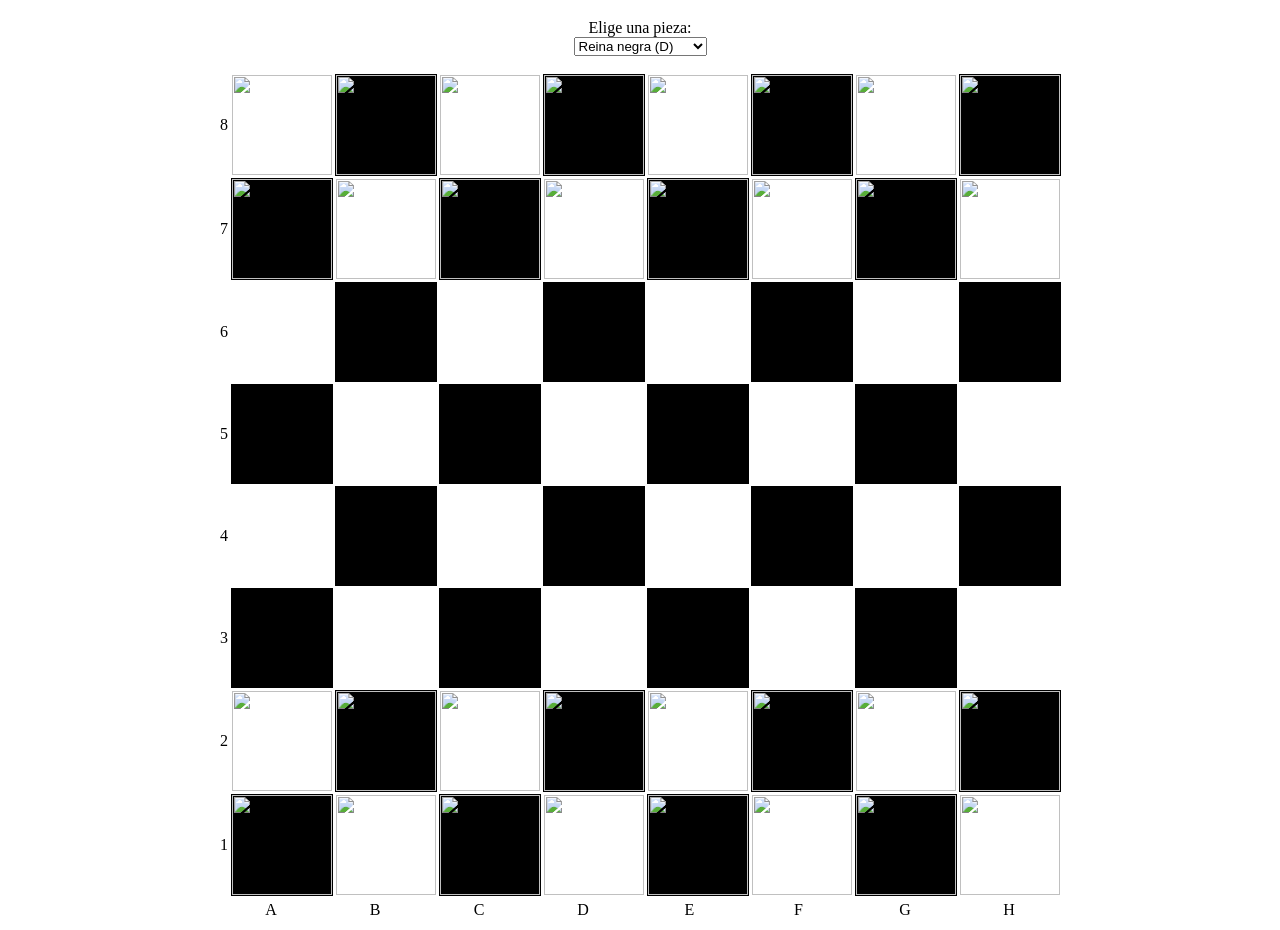
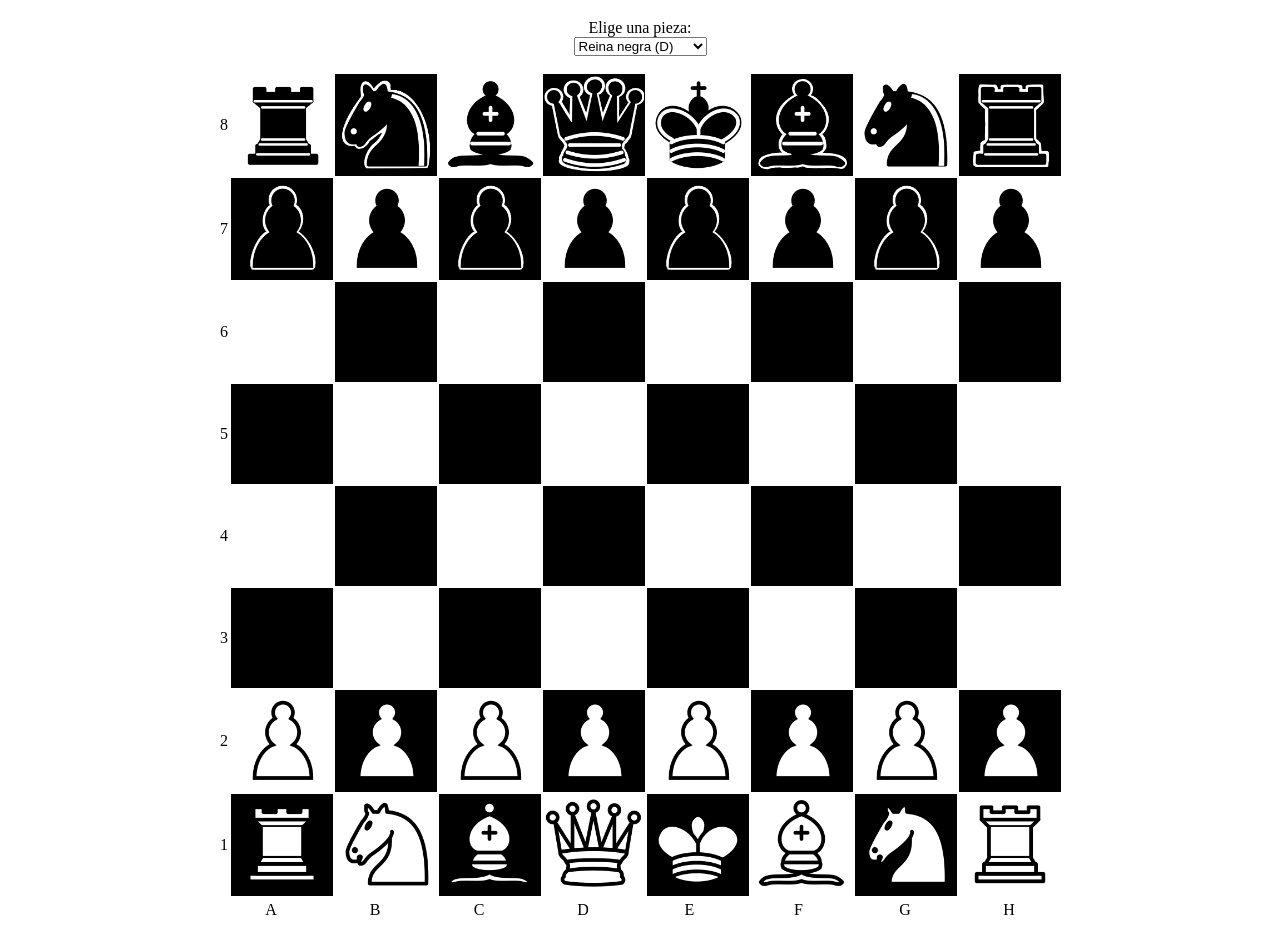
Before and after one commit to NicoMorenoK/ajedrez-nico-2, a plain HTML site: page index.html in a window 1280 px wide. Shown: the part 169-1099 px from the top of the page. Drawn offline with Linux system fonts and the light colour scheme.

Commit message:
Update index.html

```diff
--- a/index.html
+++ b/index.html
@@ -38,56 +38,56 @@
 <tr>
 <td align="right"> 8 </td>
 <td width="100px" height="100px">
-<img src="img/torre negra.png" width="100px" height="100px">
+<img src=" torre negra.png" width="100px" height="100px">
 </td>
 <td bgcolor="black" width="100px" height="100px">
-<img src="img/caballo negro.png" width="100px" height="100px">
+<img src=" caballo negro.png" width="100px" height="100px">
 </td>
 <td width="100px" height="100px">
-<img src="img/alfil negro.png" width="100px" height="100px">
+<img src=" alfil negro.png" width="100px" height="100px">
 </td>
 <td bgcolor="black" width="100px" height="100px">
-<img src="img/reina negra.png" width="100px" height="100px">
+<img src=" reina negra.png" width="100px" height="100px">
 </td>
 <td width="100px" height="100px">
-<img src="img/rey negro.png" width="100px" height="100px">
+<img src="rey negro.png" width="100px" height="100px">
 </td>
 <td bgcolor="black" width="100px" height="100px">
-<img src="img/alfil negro.png" width="100px" height="100px">
+<img src=" alfil negro.png" width="100px" height="100px">
 </td>
 <td width="100px" height="100px">
-<img src="img/caballo negro.png" width="100px" height="100px">
+<img src=" caballo negro.png" width="100px" height="100px">
 </td>
 <td bgcolor="black" width="100px" height="100px">
-<img src="img/torre negra.png" width="100px" height="100px">
+<img src=" torre negra.png" width="100px" height="100px">
 </td>
 </tr>
 <!--Fila 2 iniciando con negro-->
 <tr>
 <td align="right"> 7 </td>
 <td bgcolor="black" width="100px" height="100px">
-<img src="img/peon negro.png" width="100px" height="100px">
+<img src=" peon negro.png" width="100px" height="100px">
 </td>
 <td width="100px" height="100px">
-<img src="img/peon negro.png" width="100px" height="100px">
+<img src=" peon negro.png" width="100px" height="100px">
 </td>
 <td bgcolor="black" width="100px" height="100px">
-<img src="img/peon negro.png" width="100px" height="100px">
+<img src=" peon negro.png" width="100px" height="100px">
 </td>
 <td width="100px" height="100px">
-<img src="img/peon negro.png" width="100px" height="100px">
+<img src=" peon negro.png" width="100px" height="100px">
 </td>
 <td bgcolor="black" width="100px" height="100px">
-<img src="img/peon negro.png" width="100px" height="100px">
+<img src=" peon negro.png" width="100px" height="100px">
 </td>
 <td width="100px" height="100px">
-<img src="img/peon negro.png" width="100px" height="100px">
+<img src=" peon negro.png" width="100px" height="100px">
 </td>
 <td bgcolor="black" width="100px" height="100px">
-<img src="img/peon negro.png" width="100px" height="100px">
+<img src=" peon negro.png" width="100px" height="100px">
 </td>
 <td width="100px" height="100px">
-<img src="img/peon negro.png" width="100px" height="100px">
+<img src=" peon negro.png" width="100px" height="100px">
 </td>
 </tr>
 <!--Fila 3 iniciando con blanco-->
@@ -142,56 +142,56 @@
 <tr>
 <td align="right"> 2 </td>
 <td width="100px" height="100px">
-    <img src="img/peon blanco.png" width="100px" height="100px">
+    <img src=" peon blanco.png" width="100px" height="100px">
 </td>
 <td bgcolor="black" width="100px" height="100px">
-    <img src="img/peon blanco.png" width="100px" height="100px">
+    <img src=" peon blanco.png" width="100px" height="100px">
 </td>
 <td width="100px" height="100px">
-    <img src="img/peon blanco.png" width="100px" height="100px">
+    <img src=" peon blanco.png" width="100px" height="100px">
 </td>
 <td bgcolor="black" width="100px" height="100px">
-    <img src="img/peon blanco.png" width="100px" height="100px">
+    <img src=" peon blanco.png" width="100px" height="100px">
 </td>
 <td width="100px" height="100px">
-    <img src="img/peon blanco.png" width="100px" height="100px">
+    <img src=" peon blanco.png" width="100px" height="100px">
 </td>
 <td bgcolor="black" width="100px" height="100px">
-    <img src="img/peon blanco.png" width="100px" height="100px">
+    <img src=" peon blanco.png" width="100px" height="100px">
 </td>
 <td width="100px" height="100px">
-    <img src="img/peon blanco.png" width="100px" height="100px">
+    <img src=" peon blanco.png" width="100px" height="100px">
 </td>
 <td bgcolor="black" width="100px" height="100px">
-    <img src="img/peon blanco.png" width="100px" height="100px">
+    <img src=" peon blanco.png" width="100px" height="100px">
 </td>
 </tr>
 <!--Fila 8 iniciando con negro-->
 <tr>
  <td align="right"> 1 </td>
 <td bgcolor="black" width="100px" height="100px">
-    <img src="img/torre blanca.png" width="100px" height="100px">
+    <img src=" torre blanca.png" width="100px" height="100px">
 </td>
 <td width="100px" height="100px">
-    <img src="img/caballo blanco.png" width="100px" height="100px">
+    <img src=" caballo blanco.png" width="100px" height="100px">
 </td>
 <td bgcolor="black" width="100px" height="100px">
-    <img src="img/alfil blanco.png" width="100px" height="100px">
+    <img src=" alfil blanco.png" width="100px" height="100px">
 </td>
 <td width="100px" height="100px">
-    <img src="img/reina blanca.png" width="100px" height="100px">
+    <img src=" reina blanca.png" width="100px" height="100px">
 </td>
 <td bgcolor="black" width="100px" height="100px">
-    <img src="img/rey blanco.png" width="100px" height="100px">
+    <img src=" rey blanco.png" width="100px" height="100px">
 </td>
 <td width="100px" height="100px">
-    <img src="img/alfil blanco.png" width="100px" height="100px">
+    <img src=" alfil blanco.png" width="100px" height="100px">
 </td>
 <td bgcolor="black" width="100px" height="100px">
-    <img src="img/caballo blanco.png" width="100px" height="100px">
+    <img src=" caballo blanco.png" width="100px" height="100px">
 </td>
 <td width="100px" height="100px">
-    <img src="img/torre blanca.png" width="100px" height="100px">
+    <img src=" torre blanca.png" width="100px" height="100px">
 </td>
 </tr>
 </table>
```
